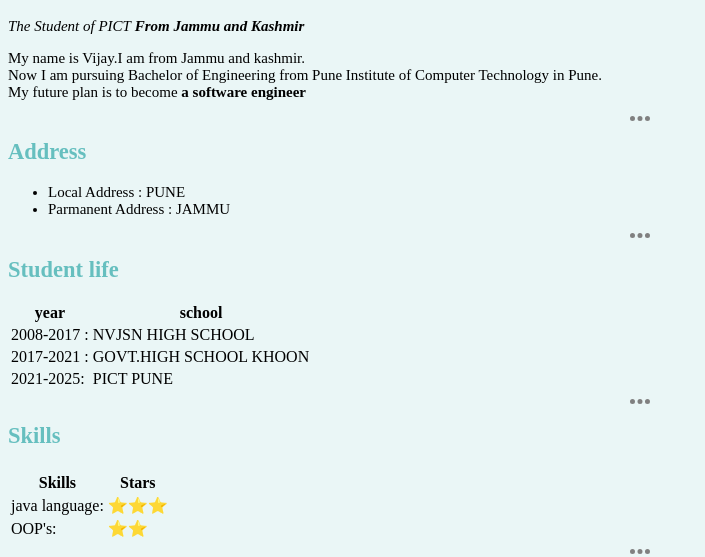
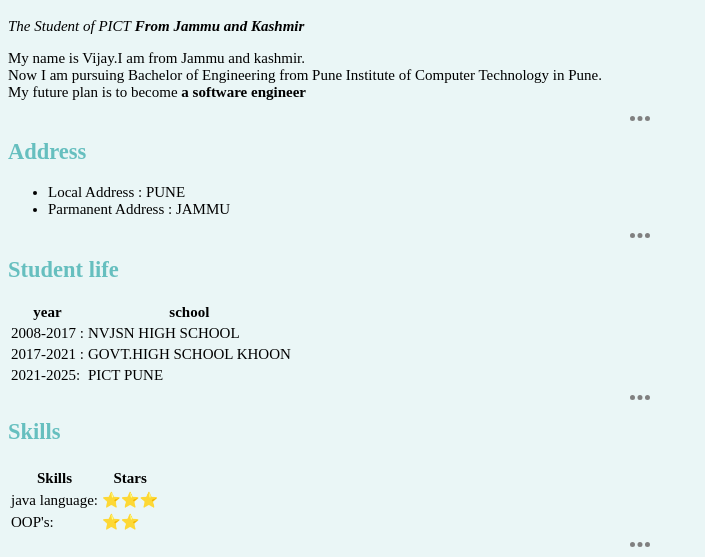
Before and after one commit to vijaykumar2892002/vjay, a plain HTML site: page index.html in a window 1280 px wide. Shown: the part 277-834 px from the top of the page, without its empty margins (0-705 px from the left). Drawn offline with Linux system fonts and the light colour scheme.

Commit message:
Update styles.css

```diff
--- a/css/styles.css
+++ b/css/styles.css
@@ -21,7 +21,7 @@
   color:  #66BFBF;
 }
 
-.p{
+.l{
   font-size:15px;
 }
 
```
